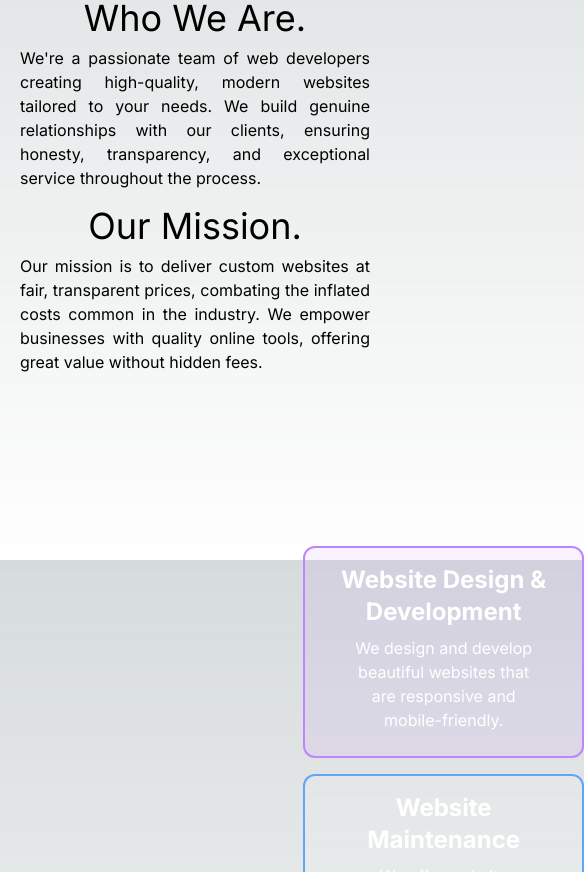
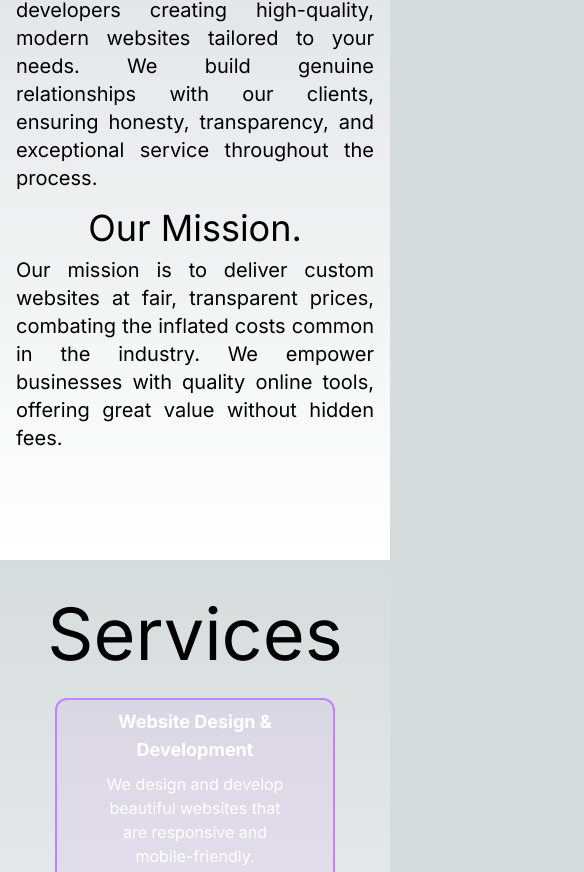
Before and after one commit to swayam0815/Swayam-Works, a Next.js app: page / in a window 390 px wide. Shown: the part 1128-2000 px from the top of the page, 584 px wide, since content can reach past the window. Built offline with nearby package versions, Linux system fonts and the light colour scheme.

Commit message:
tweaking some things for mobile

```diff
--- a/src/app/About.jsx
+++ b/src/app/About.jsx
@@ -16,13 +16,17 @@ const About = () => {
 
   return (
     <section className="flex-col" id="about">
+      <div className="w-full h-full flex justify-center items-center flex-col">
         <h1 className="relative my-1 text-7xl md:text-8xl">About</h1>
         <div
           id="headings"
-          className="flex flex-col md:flex-row items-start justify-center md:gap-5"
+          className="flex flex-col md:flex-row items-start w-full justify-center md:gap-5"
         >
           {about.map((point, index) => (
-            <div className="md:w-1/3 px-5 md:p-10 md:text-lg">
+            <div
+              className="md:text-lg w-fit px-4 sm:px-8 md:px-12 lg:px-20 xl:px-20 text-xl"
+              key={index}
+            >
               <h2 className="mt-4 mb-2 text-4xl md:text-5xl text-center">
                 {point.heading}
               </h2>
@@ -31,6 +35,7 @@ const About = () => {
             </div>
           ))}
         </div>
+      </div>
     </section>
   );
 };
--- a/src/app/Card.jsx
+++ b/src/app/Card.jsx
@@ -2,16 +2,16 @@
 import { motion } from "framer-motion";
 
 
-function Card({ heading, text, image, color }) {
+function Card({heading, text, image, color }) {
     return (
       <>
         <motion.div
-          className={`flex flex-col w-full h-full p-4 rounded-xl border-2 ${color} text-white text-center w-64 h-64 bg-gray-50 bg-opacity-10`}
+          className={`flex flex-col w-full h-full p-2 sm:p-4 rounded-xl border-2 ${color} text-white text-center w-64 h-64 bg-gray-50 bg-opacity-10`}
             whileHover={{ scale: 1.05 }}
             whileTap={{ scale: 0.9 }}
 
         >
-          <h2 className="text-2xl font-bold">{heading}</h2>
+          <h2 className="text-lg font-bold px-4  lg:text-2xl">{heading}</h2>
           <p className="text-pretty text-base p-2 mx-2 text-center">{text}</p>
         </motion.div>
       </>
--- a/src/app/Contact.jsx
+++ b/src/app/Contact.jsx
@@ -56,7 +56,7 @@ const Contact = () => {
   return (
     <section className="flex-col" id="contact">
       <h1 className="my-4 text-5xl md:text-6xl text-center">
-        Let's talk about <Shiny>your</Shiny> next <Shiny>Project</Shiny>!
+        Let&apos;s talk about <Shiny>your</Shiny> next <Shiny>Project</Shiny>!
       </h1>
       <p className="my-4 text-lg leading-relaxed lg:text-2xl text-center">
         Ready to create something amazing together?
--- a/src/app/Work.jsx
+++ b/src/app/Work.jsx
@@ -40,7 +40,7 @@ const Work = () => {
       className="flex flex-col md:gap-10 p-2 md:p-8 flex-wrap"
       id="services"
     >
-      <h1 className="relative my-1 text-7xl md:text-8xl">Services</h1>
+      <h1 className="relative  text-7xl md:text-8xl my-7">Services</h1>
       <div className="flex flex-col md:flex-row gap-4 md:gap-8 md:justify-center w-3/4">
         {whyUs.map((item, index) => (
           <Card
```
Lines whose indentation alone changed are shown as unchanged.
